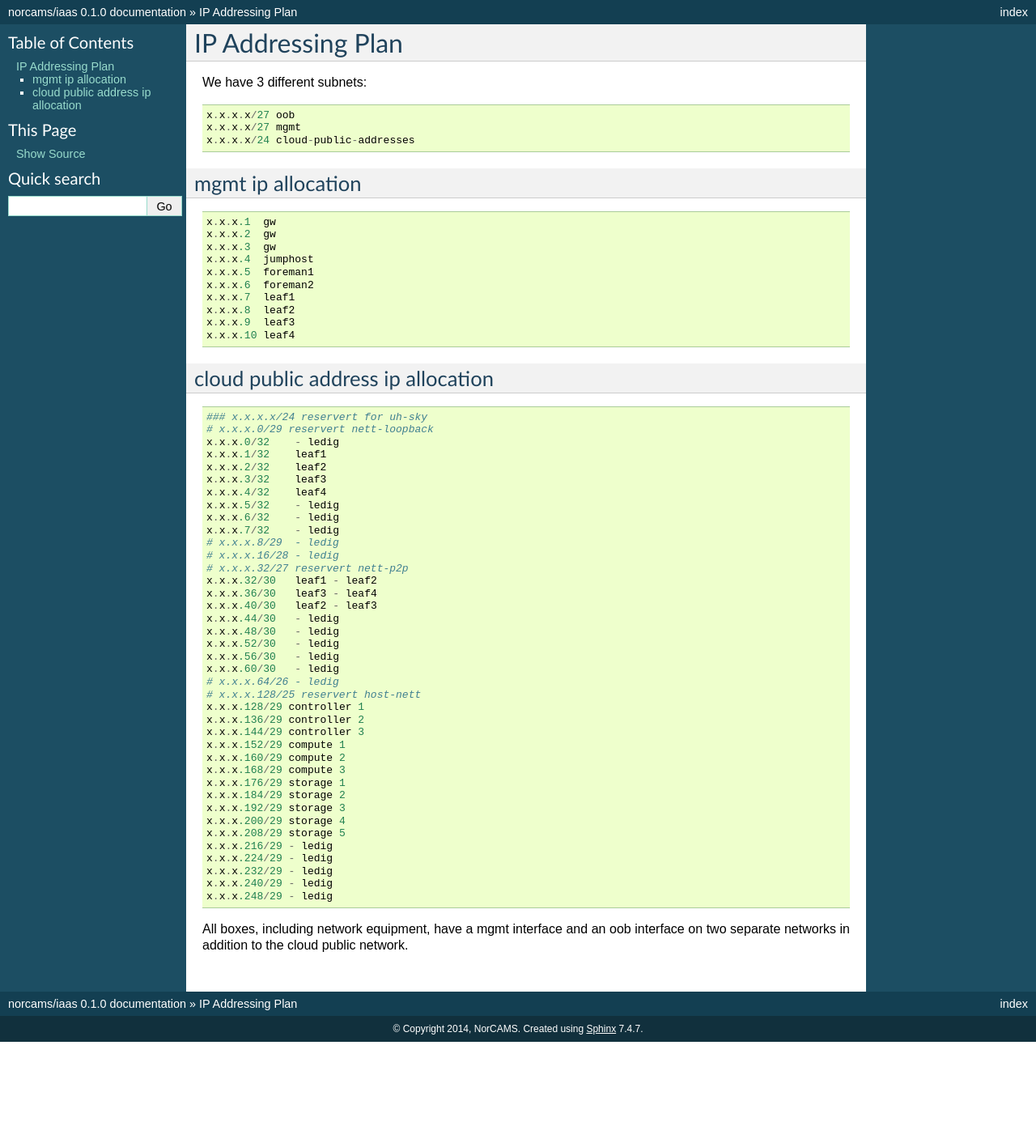
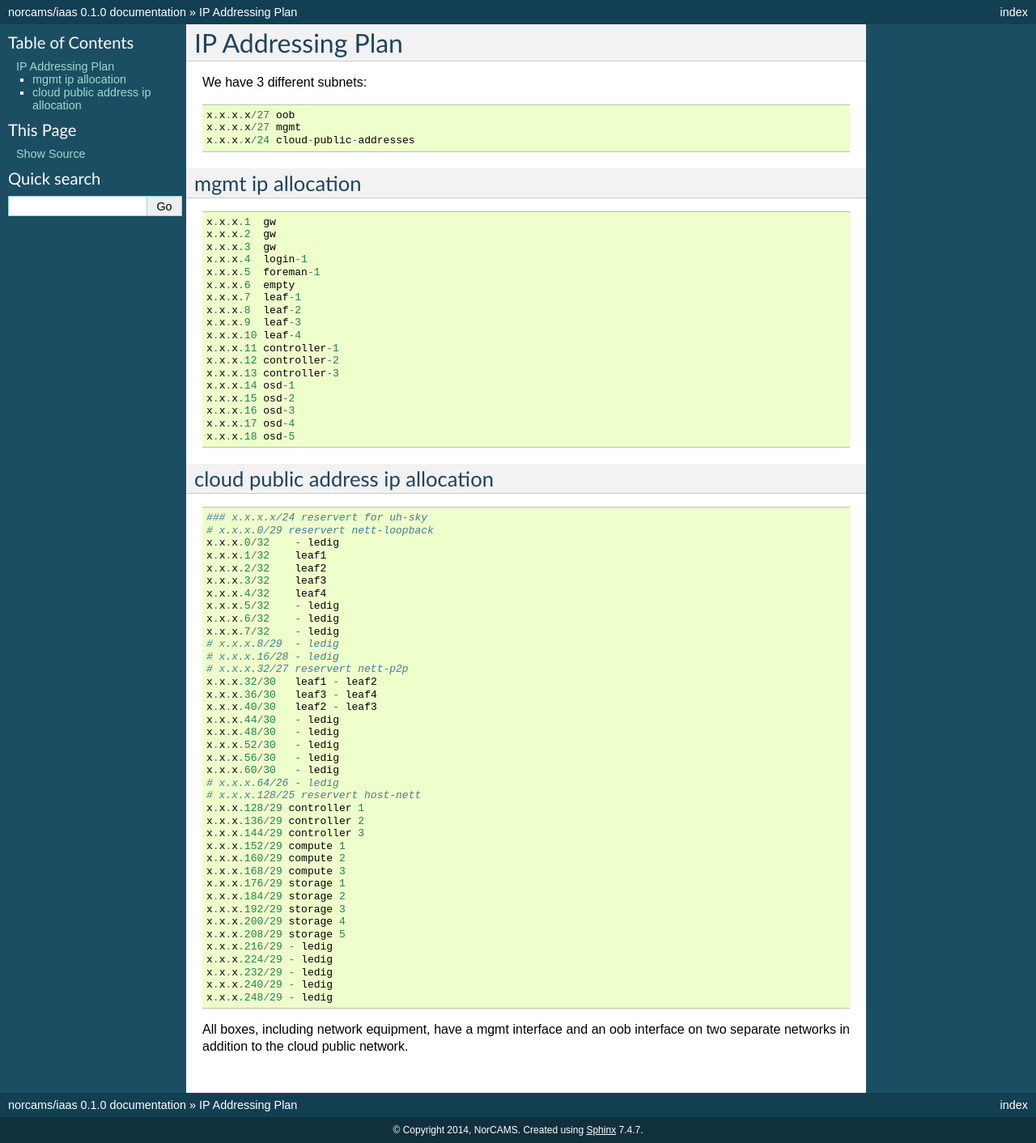
Before and after one commit to norcams/iaas, a Sphinx documentation site: the page built from docs/installation/ip.rst, in a window 1280 px wide. Shown: the whole page at 81% size. Built offline with Sphinx 7.4.7, drawn with Linux system fonts in a browser that asks for light colours; before the commit the page ends 1287 px from its top, so only the background shows below that.

Commit message:
Update ip.rst
Updated with more IP reservations for mgmt network

```diff
--- a/docs/installation/ip.rst
+++ b/docs/installation/ip.rst
@@ -17,13 +17,21 @@ mgmt ip allocation
     x.x.x.1  gw
     x.x.x.2  gw
     x.x.x.3  gw
-    x.x.x.4  jumphost
-    x.x.x.5  foreman1
-    x.x.x.6  foreman2
-    x.x.x.7  leaf1
-    x.x.x.8  leaf2
-    x.x.x.9  leaf3
-    x.x.x.10 leaf4
+    x.x.x.4  login-1
+    x.x.x.5  foreman-1
+    x.x.x.6  empty
+    x.x.x.7  leaf-1
+    x.x.x.8  leaf-2
+    x.x.x.9  leaf-3
+    x.x.x.10 leaf-4
+    x.x.x.11 controller-1
+    x.x.x.12 controller-2
+    x.x.x.13 controller-3
+    x.x.x.14 osd-1
+    x.x.x.15 osd-2
+    x.x.x.16 osd-3
+    x.x.x.17 osd-4
+    x.x.x.18 osd-5
 
 cloud public address ip allocation
 ----------------------------------
```
